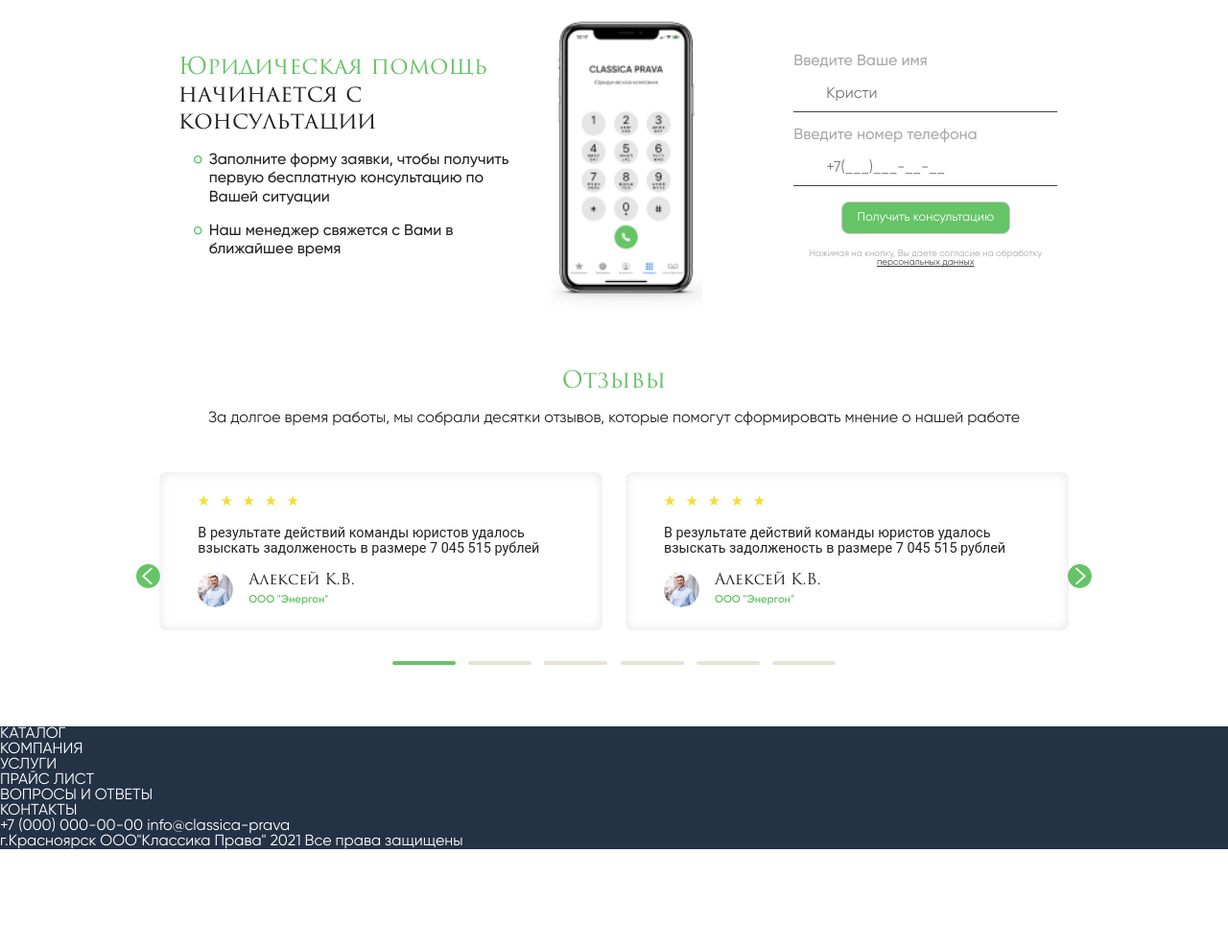
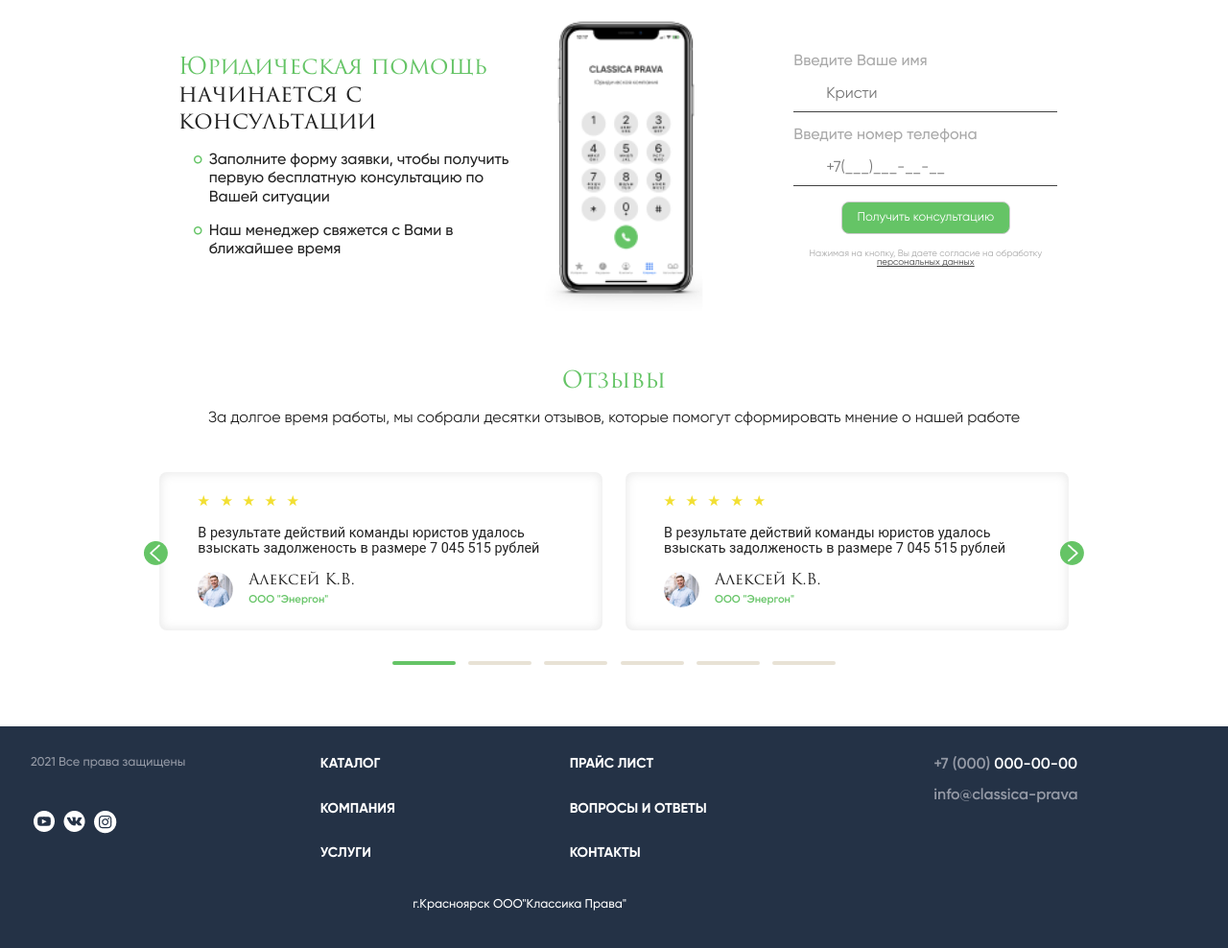
Before and after one commit to llianand94/practic_final_css, a plain HTML site: page index.html in a window 1280 px wide. Shown: the part 1752-2740 px from the top of the page at 96% size. Before the commit the page ends 2637 px from the top, so only its background shows below. Drawn offline with Linux system fonts and the light colour scheme.

Commit message:
Add footer logos and media

```diff
--- a/assets/css/footer.css
+++ b/assets/css/footer.css
@@ -1,27 +1,97 @@
 .footer{
+  display: flex;
+  flex-flow: row wrap;
+  padding-left: 1rem;
+  padding-right: 1rem;
   background-color: #243246;
 }
 .footer-list-wrapper{
+ display: flex;
+ flex-flow: row wrap;
+ justify-content: flex-start;
+ }
+.footer-list-wrapper>li{
+  width: 50%;
+  margin-top: 2rem;
+  font-size: 0.9rem;
+  font-weight: 700;
+}
 
+.call-info{
+  margin-top: 1.5rem ;
+  margin-bottom: 2rem;
+  color: #959AA6;
+  font-weight: 600;
 }
-.call-info{
-
+.call-info>*{
+  display: block;
+ margin-top: 1rem;
 }
 .messangers-wrapper{
+  margin: auto 0;
+}
+.messangers-wrapper>*{
+  display: inline-block;
+  width: 1.5rem;
+  height: 1.5rem;
+  margin-left: 0.2rem;
+  background-repeat: no-repeat;
 
 }
 .img-youtube{
-
+ background-image: url(./../images/logo-youtube.png);
 }
 .img-vk{
-
+  background-image: url(./../images/logo-vk.png);
 }
 .img-instagram{
-
+  background-image: url(./../images/logo-instagram.png);
 }
 .company-name{
+ text-align: center;
+ font-size: 0.8rem;
+ font-weight: 500;
+}
+.copy-rights{
+  margin-top: 1rem;
+  margin-bottom: 1rem;
+  color: #959AA6;
+  text-align: center;
+  font-size: 0.8rem;
+  font-weight: 500;
+}
+@media screen and (min-width: 768px) {
+  .footer{
+    flex-flow: column wrap;
+    justify-content: flex-start;
+    height: 15rem;
 
   }
 .copy-rights{
+  margin-top: 2rem;
+  margin-left: 1rem;
+  order: 0;
+  text-align: left;
+}
+.messangers-wrapper{
+  margin-top: -2.5rem;
+  margin-left: 1rem;
+  order: 1;
+}
+.footer-list-wrapper{
+  order: 2;
+}
+.call-info{
+  margin-top: 1rem;
+  order: 3;
+}
+.company-name{
+  padding-top: 2.5rem;
+  order: 2;
+}
 
 }
+@media screen and (min-width: 1024px) {
+
+
+}
--- a/assets/css/form-section.css
+++ b/assets/css/form-section.css
@@ -69,7 +69,7 @@ span.text-checkbox {
   padding: 4rem 1.5rem 1.5rem;
   border-radius: var(--border-size);
   box-shadow: 0px 7px 5px 0px rgba(34, 60, 80, 0.2);
-  background-image: url("./../images/bg-image-hand-pen.jpg.jpg");
+  background-image: url("./../images/bg-image-hand-pen.jpg");
   background-repeat: no-repeat;
   background-size: cover;
   background-position-x: 90%;
--- a/assets/css/navigation-section.css
+++ b/assets/css/navigation-section.css
@@ -80,6 +80,7 @@
     background-color: #C4C4C4;
   }
 }
+
 @media screen and (min-width: 1024px) {
   .nav-btn-wrapper{
     display: none;
--- a/assets/css/rewiews-section.css
+++ b/assets/css/rewiews-section.css
@@ -15,7 +15,6 @@
 .user-rewiew-card+.user-rewiew-card{
   display: none;
 }
-
 .star{
   display: inline-block;
   line-height: 1rem;
@@ -31,11 +30,9 @@
 
 .user-img-wrapper{
  display: flex;
-
 }
 .user-info{
   margin-left: 1rem;
-
 }
 .user-name{
   font-family: 'Trajan Pro 3';
@@ -53,51 +50,23 @@
   .card-wrapper{
     justify-content: center;
   }
-
   .user-rewiew-card{
     padding: 1.5rem 2.5rem;
   }
-
   .rewiews-section .toggle-wrapper {
   width: 0;
   margin: 0;
   }
   .rewiews-section .toggle-wrapper a:first-child{
-    bottom: 8rem;
-  left: 2.5rem;
+    bottom: 35%;
+    left: 7%;
   }
   .rewiews-section .toggle-wrapper a:last-child{
-    bottom: 8rem;
-    right: 2.5rem;
+    bottom: 35%;
+    right: 7%;
   }
   .user-rewiew-card+.user-rewiew-card{
     display: block;
     margin-left: 1.5rem;
   }
 }
-@media screen and (min-width: 980px) {
-   .rewiews-section .toggle-wrapper a:first-child{
-    bottom: 7rem;
-    left: 3.5rem;
-    }
-    .rewiews-section .toggle-wrapper a:last-child{
-      bottom: 7rem;
-    right: 3.5rem;
-    }
-}
-@media screen and (min-width: 1190px) {
-  .rewiews-section .toggle-wrapper a:first-child{
-    left: 4.5rem;
-    }
-    .rewiews-section .toggle-wrapper a:last-child{
-    right: 4.5rem;
-    }
-}
-@media screen and (min-width: 1385px) {
-  .rewiews-section .toggle-wrapper a:first-child{
-    left: 5.5rem;
-    }
-    .rewiews-section .toggle-wrapper a:last-child{
-      right: 5.5rem;
-    }
-}
--- a/index.html
+++ b/index.html
@@ -20,7 +20,7 @@
 </head>
 <body>
   <header class="navigation-section main-border">
-    <nav class="nav-row-wrapper container ">
+    <nav class="nav-row-wrapper col-12 ">
       <a href="#" class="logo">Классика права</a>
       <div class="nav-btn-wrapper box-shadow">
         <a href="#" class="nav-btn">
@@ -249,27 +249,27 @@
   </section>
 <section>
   <footer class="footer white-font">
-    <div class="footer-list-wrapper uppercase">
-      <ul>
+    <!-- <div class=""> -->
+      <ul class="footer-list-wrapper uppercase col-12 col-md-5">
         <li><a href="#">Каталог</a></li>
+        <li><a href="#">Прайс лист</a></li>
         <li><a href="#">Компания</a></li>
+        <li><a href="#">Вопросы и ответы</a></li>
         <li><a href="#">Услуги</a></li>
-        <li><a href="#">Прайс лист</a></li>
-        <li><a href="#">ВОпросы и ответы</a></li>
         <li><a href="#">Контакты</a></li>
       </ul>
-    </div>
-    <div class="call-info">
-      <a href="#" class="">+7 (000) 000-00-00</a>
+    <!-- </div> -->
+    <div class="call-info col-7 col-md-4">
+      <a href="#" class="">+7 (000) <span class="white-font">000-00-00</span></a>
       <a href="#" class="">info@classica-prava</a>
     </div>
-    <div class="messangers-wrapper">
+    <div class="messangers-wrapper col-5 col-md-4">
       <a class="img-youtube" href="#"></a>
       <a class="img-vk" href="#"></a>
       <a class="img-instagram" href="#"></a>
     </div>
-    <a class="company-name" href="#">г.Красноярск ООО"Классика Права"</a>
-    <a class="copy-rights" href="#">2021 Все права защищены</a>
+    <a class="company-name col-12 col-md-4" href="#">г.Красноярск ООО"Классика Права"</a>
+    <a class="copy-rights col-12 col-md-4" href="#">2021 Все права защищены</a>
   </footer>
 </section>
 </body>
```
Also changed, not shown: assets/images/bg-image-hand-pen.jpg (renamed from assets/images/bg-image-hand-pen.jpg.jpg), assets/images/logo-instagram.png (added), assets/images/logo-vk.png (added), assets/images/logo-youtube.png (added). Lines whose indentation alone changed are shown as unchanged.
